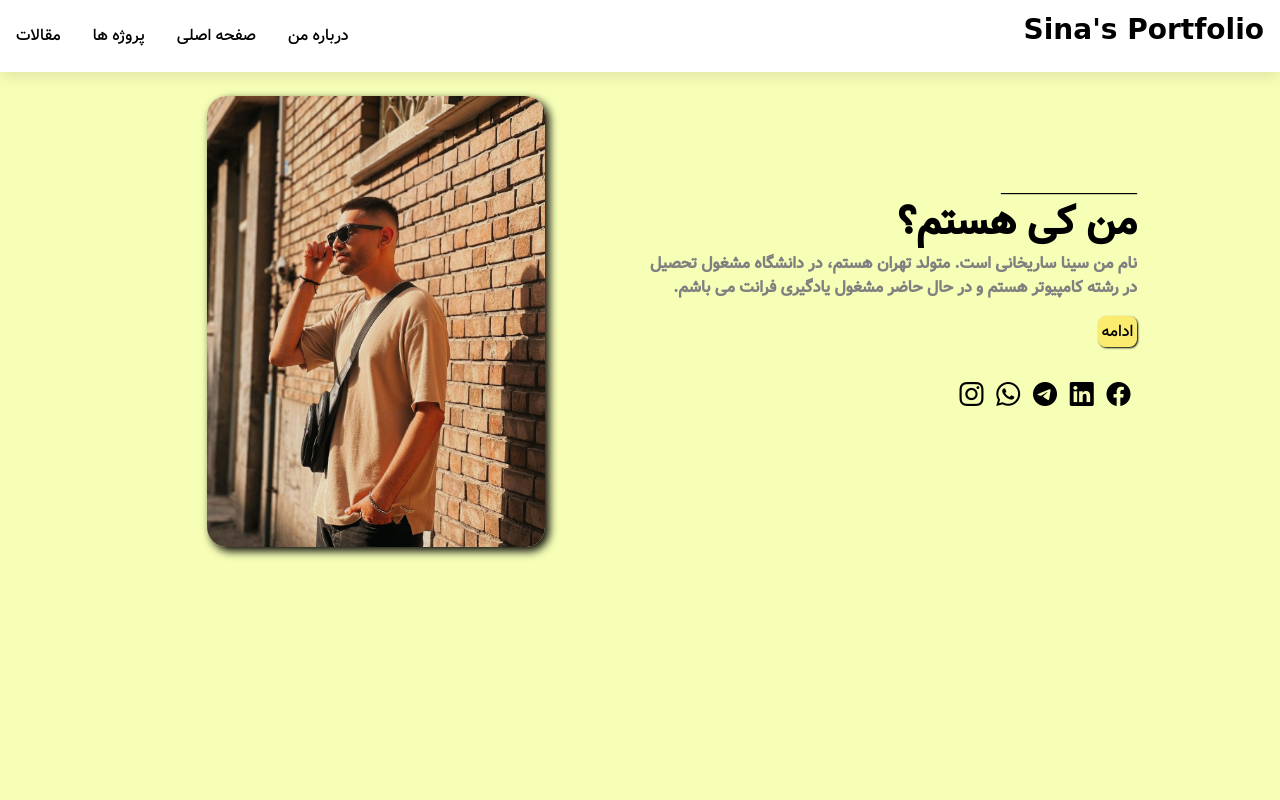
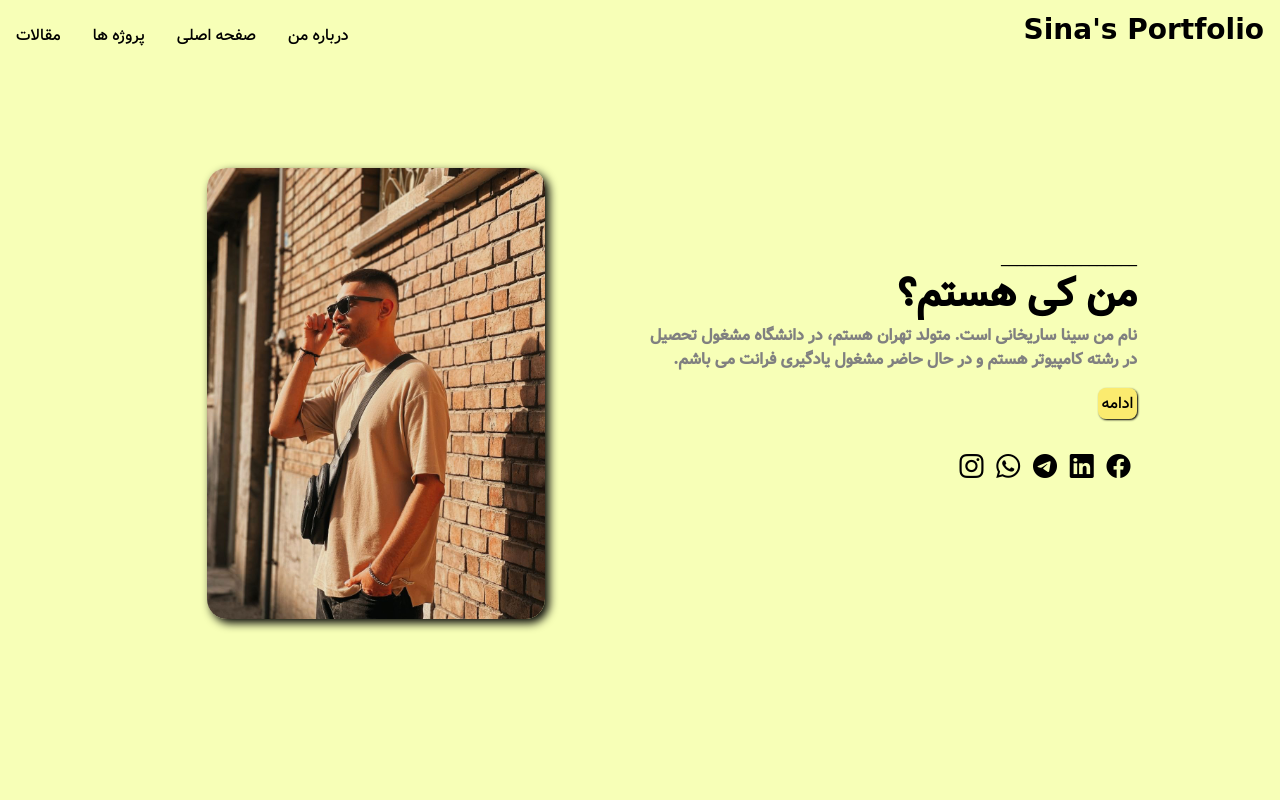
Before and after one commit to Sina3rn/portfolio, a plain HTML site: page index.html in a window 1280 px wide. Shown: the top 800 px of the page. Drawn offline with Linux system fonts and the light colour scheme; files whose address does not match are found by name.

Commit message:
solve navbar-fixed problem

```diff
--- /dev/null
+++ b/fonts.css
@@ -0,0 +1,11 @@
+/*
+===============
+Fonts
+===============
+*/
+@font-face {
+    font-family: "vazir";
+    src: url("../fonts/vazir/Vazir-Medium-FD-WOL.woff2") format("woff2"),
+        url("../fonts/vazir/Vazir-Medium-FD-WOL.woff") format("woff"),
+        url("../fonts/vazir/Vazir-Medium-FD-WOL.ttf") format("truetype");
+}
--- a/index.html
+++ b/index.html
@@ -6,11 +6,12 @@
         <title>Sina's Portfolio</title>
         <link rel="stylesheet" href="./css/bootstrap-icons.css">
         <link rel="stylesheet" href="./style.css">
+        <link rel="stylesheet" href="./fonts.css">
     </head>
 
     <body>
 
-        <nav id="nav" class="nav navbar-fixed">
+        <nav id="nav" class="nav">
             <div class="nav-center">
                 <div class="nav-header">
                     <h3>Sina's Portfolio</h3>
@@ -89,8 +90,6 @@
             <img src="./image/about.jfif" class="about-photo" alt="about-center">
         </section>
 
-
-
         <script src="./app.js"></script>
     </body>
 </html>
--- a/style.css
+++ b/style.css
@@ -1,13 +1,5 @@
-/*
-===============
-Fonts
-===============
-*/
-@font-face {
+* {
     font-family: "vazir";
-    src: url("../fonts/vazir/Vazir-Medium-FD-WOL.woff") format("woff2"),
-        url("../fonts/vazir/Vazir-Medium-FD-WOL.woff") format("woff"),
-        url("../fonts/vazir/Vazir-Medium-FD-WOL.ttf") format("truetype");
 }
 
 :root {
@@ -32,7 +24,6 @@ Global Styles
     box-sizing: border-box;
 }
 body {
-    font-family: "vazir";
     background: white;
     color: black;
     line-height: 1.5;
@@ -57,7 +48,6 @@ h3,
 h4 {
     line-height: 1.25;
     margin-bottom: 0.75rem;
-    font-family: "vazir";
 }
 h1 {
     font-size: 3rem;
```
